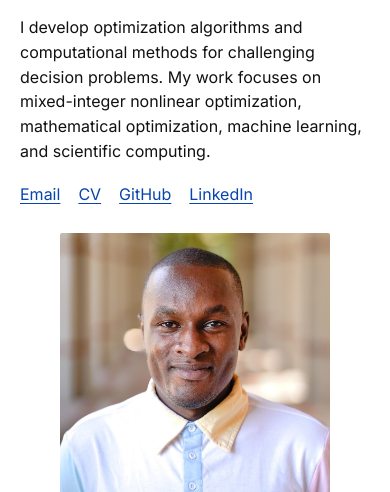
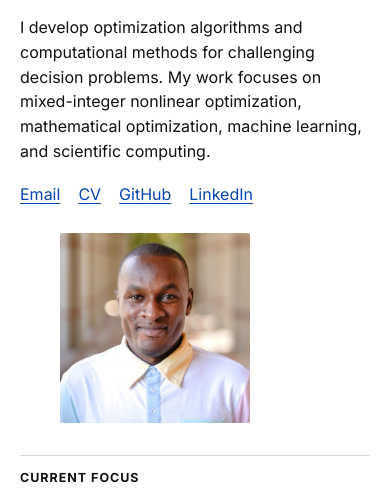
Before and after one commit to StephenNaboth/stephennaboth.github.io, an Astro site: page / in a window 390 px wide. Shown: the part 341-833 px from the top of the page. Built offline with nearby package versions, Linux system fonts and the light colour scheme; Astro itself is replaced by a stand-in of ours.

Commit message:
Update global.css

```diff
--- a/src/styles/global.css
+++ b/src/styles/global.css
@@ -155,7 +155,7 @@ h3 {
 
 .hero {
   display: grid;
-  grid-template-columns: minmax(0, 1fr) 300px;
+  grid-template-columns: minmax(0, 1fr) 230px;
   gap: clamp(36px, 5vw, 62px);
   align-items: center;
   padding-block: 48px 42px;
@@ -201,15 +201,19 @@ h3 {
 }
 
 .portrait {
+  width: 230px;
+  height: 230px;
   margin-bottom: 0;
+  overflow: hidden;
+  justify-self: end;
+  border-radius: 2px;
 }
 
 .portrait img {
-  width: 300px;
-  height: auto;
-  aspect-ratio: 1;
+  width: 100%;
+  height: 100%;
   object-fit: cover;
-  border-radius: 2px;
+  object-position: center;
 }
 
 .focus-band {
@@ -583,12 +587,13 @@ h3 {
   }
 
   .hero {
-    grid-template-columns: minmax(0, 1fr) 260px;
+    grid-template-columns: minmax(0, 1fr) 210px;
     gap: 32px;
   }
 
-  .portrait img {
-    width: 260px;
+  .portrait {
+    width: 210px;
+    height: 210px;
   }
 }
 
@@ -613,10 +618,9 @@ h3 {
 
   .portrait {
     order: 2;
-  }
-
-  .portrait img {
-    width: min(100%, 320px);
+    width: 190px;
+    height: 190px;
+    justify-self: start;
   }
 
   .focus-band,
```
